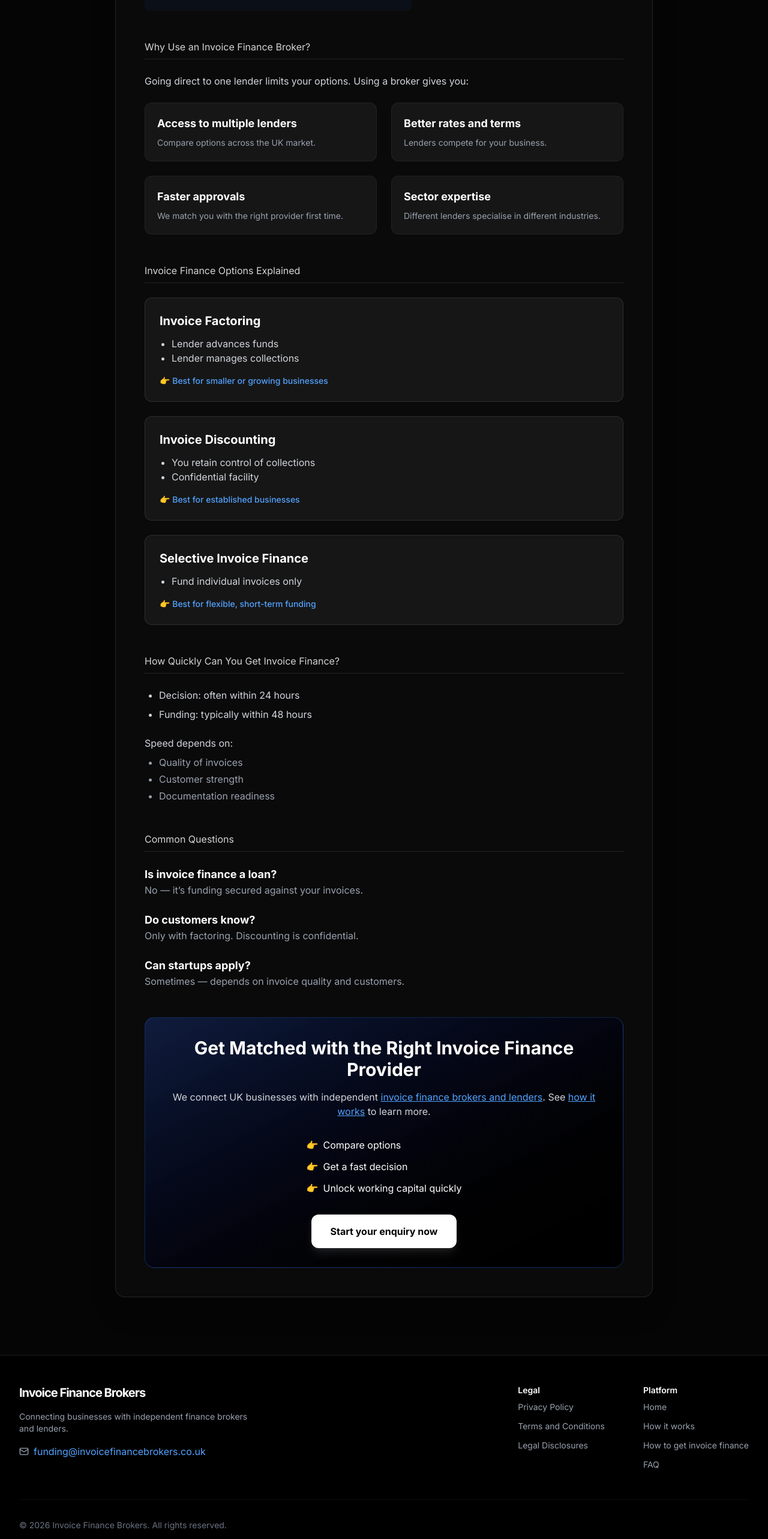
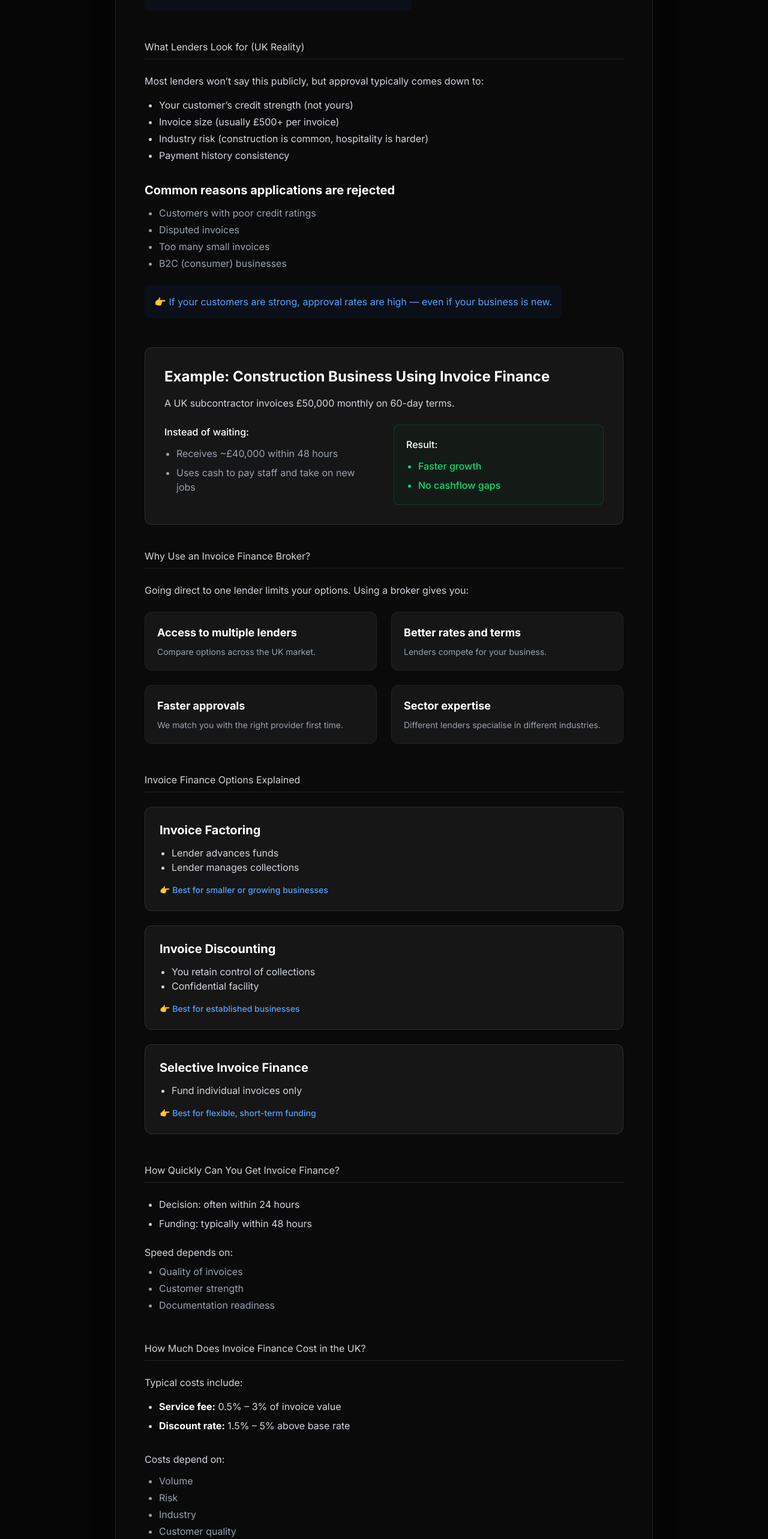
Before and after one commit to infibro/ifb-landing, a Next.js app: page /how-to-get-invoice-finance-uk in a window 1280 px wide. Shown: the part 2072-4638 px from the top of the page at 60% size. Built offline with nearby package versions, Linux system fonts and the light colour scheme.

Commit message:
feat(seo): add three new sections to how-to-get-invoice-finance-uk page

```diff
--- a/app/how-to-get-invoice-finance-uk/page.tsx
+++ b/app/how-to-get-invoice-finance-uk/page.tsx
@@ -169,6 +169,49 @@ export default function HowToGetInvoiceFinanceUK() {
           </section>
 
           <section>
+            <h2 className="border-b border-white/10 pb-2 mb-6">What Lenders Look for (UK Reality)</h2>
+            <p className="mb-4 text-gray-300">Most lenders won’t say this publicly, but approval typically comes down to:</p>
+            <ul className="list-disc pl-6 space-y-1 mb-8 text-gray-300">
+              <li>Your customer’s credit strength (not yours)</li>
+              <li>Invoice size (usually £500+ per invoice)</li>
+              <li>Industry risk (construction is common, hospitality is harder)</li>
+              <li>Payment history consistency</li>
+            </ul>
+
+            <h3 className="text-xl font-bold text-white mb-3">Common reasons applications are rejected</h3>
+            <ul className="list-disc pl-6 space-y-1 mb-6 text-gray-400">
+              <li>Customers with poor credit ratings</li>
+              <li>Disputed invoices</li>
+              <li>Too many small invoices</li>
+              <li>B2C (consumer) businesses</li>
+            </ul>
+            <p className="text-blue-400 bg-blue-900/10 p-4 rounded-lg inline-block">
+              👉 If your customers are strong, approval rates are high — even if your business is new.
+            </p>
+          </section>
+
+          <section className="bg-white/5 border border-white/10 rounded-xl p-8 my-10">
+            <h2 className="text-2xl font-bold text-white mb-4">Example: Construction Business Using Invoice Finance</h2>
+            <p className="mb-6 text-gray-300">A UK subcontractor invoices £50,000 monthly on 60-day terms.</p>
+            <div className="grid md:grid-cols-2 gap-8">
+              <div>
+                <h3 className="font-medium text-white mb-3">Instead of waiting:</h3>
+                <ul className="list-disc pl-5 text-gray-400 space-y-2">
+                  <li>Receives ~£40,000 within 48 hours</li>
+                  <li>Uses cash to pay staff and take on new jobs</li>
+                </ul>
+              </div>
+              <div className="bg-green-900/10 border border-green-500/20 p-5 rounded-lg">
+                <h3 className="font-medium text-white mb-3">Result:</h3>
+                <ul className="list-disc pl-5 text-green-400 space-y-2 font-medium">
+                  <li>Faster growth</li>
+                  <li>No cashflow gaps</li>
+                </ul>
+              </div>
+            </div>
+          </section>
+
+          <section>
             <h2 className="border-b border-white/10 pb-2 mb-6">Why Use an Invoice Finance Broker?</h2>
             <p className="mb-6 text-gray-300">Going direct to one lender limits your options. Using a broker gives you:</p>
 
@@ -238,6 +281,25 @@ export default function HowToGetInvoiceFinanceUK() {
           </section>
 
           <section>
+            <h2 className="border-b border-white/10 pb-2 mb-6">How Much Does Invoice Finance Cost in the UK?</h2>
+            <p className="mb-4 text-gray-300">Typical costs include:</p>
+            <ul className="list-disc pl-6 space-y-2 mb-8 text-gray-300">
+              <li><strong className="text-white">Service fee:</strong> 0.5% – 3% of invoice value</li>
+              <li><strong className="text-white">Discount rate:</strong> 1.5% – 5% above base rate</li>
+            </ul>
+
+            <p className="mb-3 text-gray-300">Costs depend on:</p>
+            <ul className="list-disc pl-6 space-y-1 mb-6 text-gray-400">
+              <li>Volume</li>
+              <li>Risk</li>
+              <li>Industry</li>
+              <li>Customer quality</li>
+            </ul>
+
+            <p className="text-blue-400 font-medium bg-blue-900/10 p-4 rounded-lg inline-block">👉 Strong debtors = lower rates</p>
+          </section>
+
+          <section>
             <h2 className="border-b border-white/10 pb-2 mb-6">Common Questions</h2>
             <div className="space-y-6">
               <div>
```
